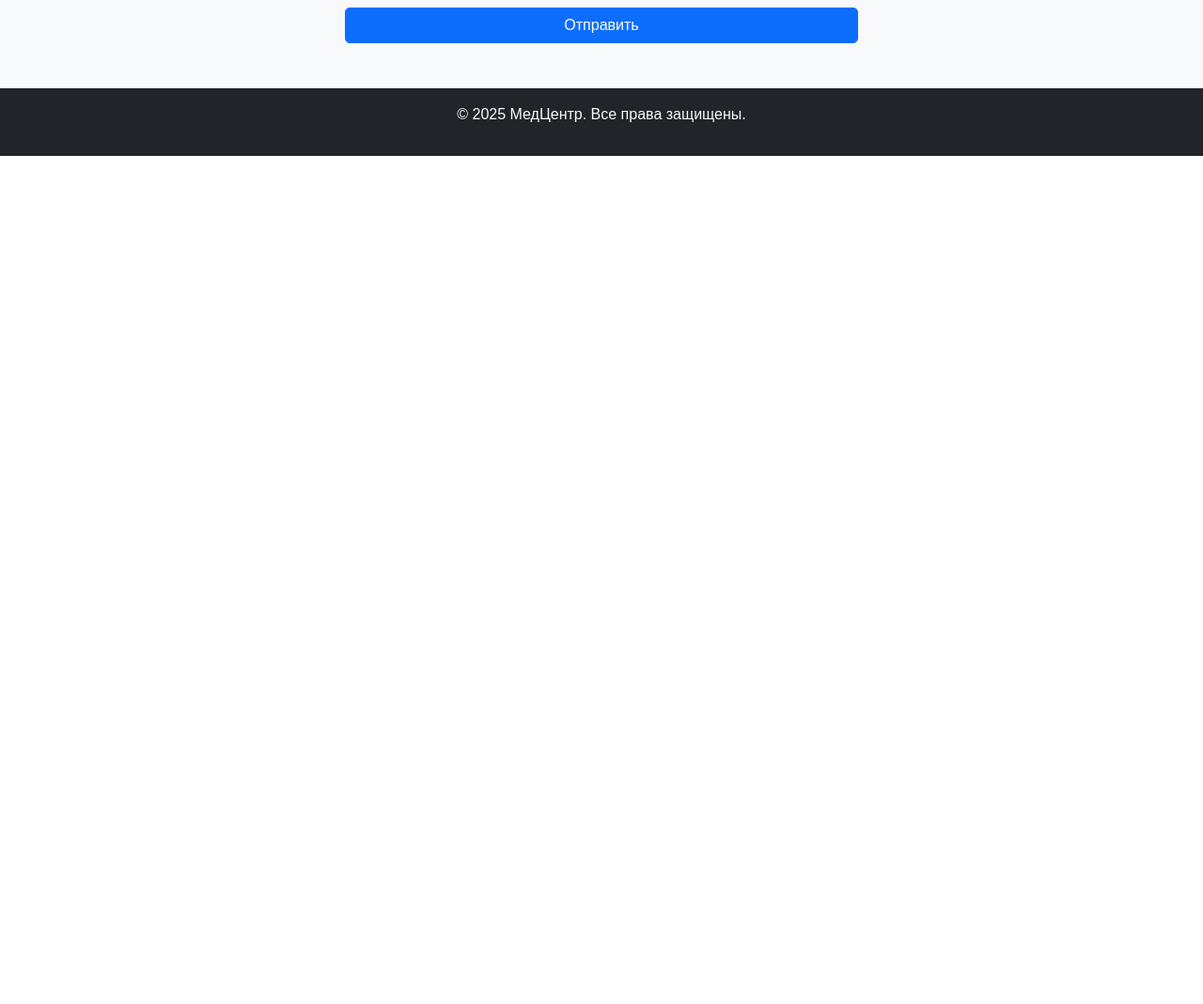
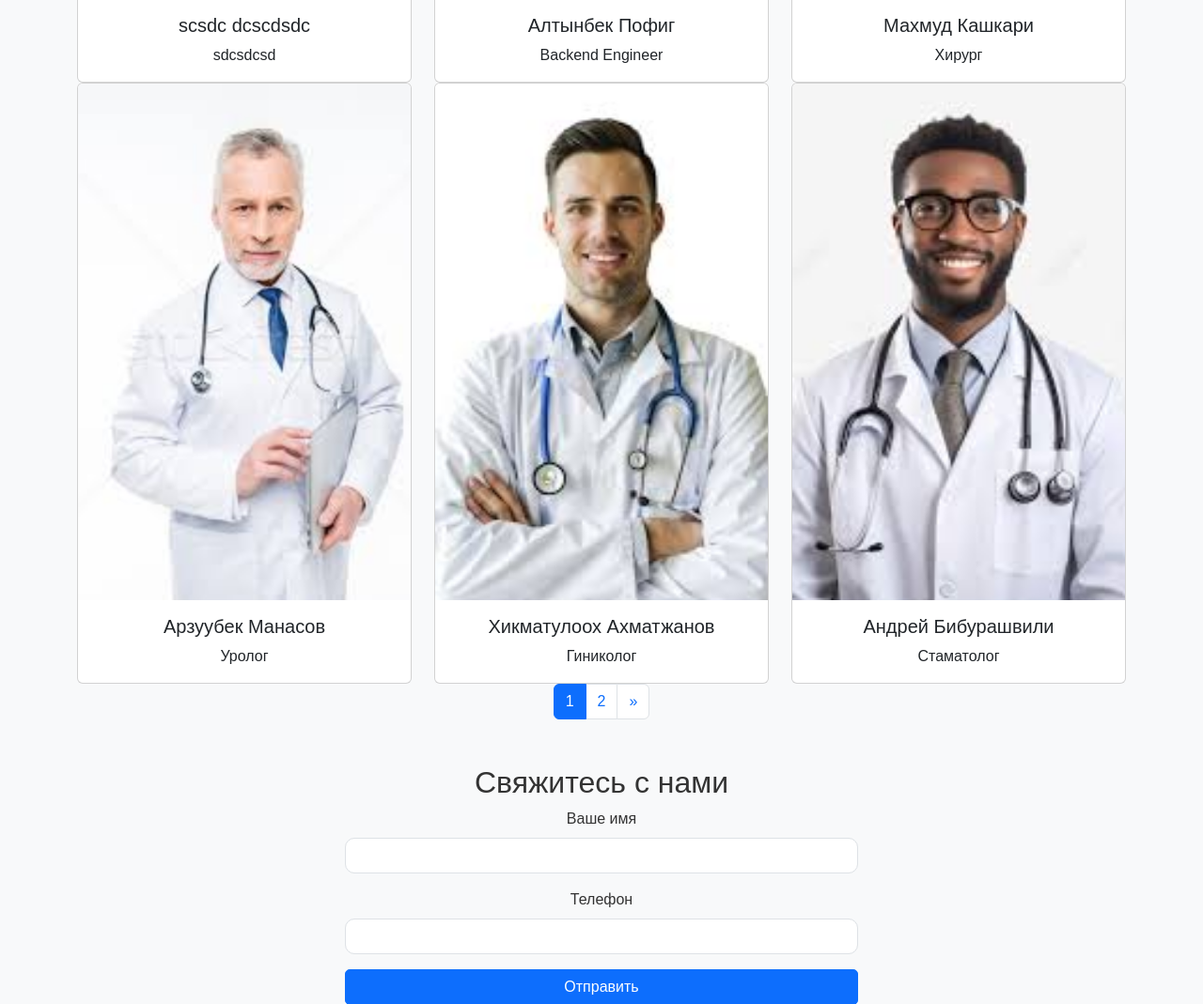
Before and after one commit to MyMindIsCrashed/test1232, a Django app: page / in a window 1280 px wide. Shown: the part 1871-2940 px from the top of the page at 94% size. Before the commit the page ends 2037 px from the top, so only its background shows below. Run offline with Django 4.2, Linux system fonts and the light colour scheme; data comes from the database, SQL or seed files in the repository.

Commit message:
Дабавление поиска, филтра и пагинации

```diff
--- a/myapp/views.py
+++ b/myapp/views.py
@@ -1,17 +1,35 @@
 from django.shortcuts import render
 from .models import Doctors
+from django.db.models import Q
+from django.core.paginator import Paginator
 
 
 def index(request):
-    return render(request, 'myapp/index.html')
+    search_query = request.GET.get('search', '')
+    filter_job = request.GET.get('job', '')
+
+
+
+    doctors = Doctors.objects.filter(
+        Q(first_name__icontains=search_query) |
+        Q(last_name__icontains=search_query) |
+        Q(job_type__icontains=search_query)
+    )
+
+    if filter_job:
+        doctors = doctors.filter(job_type=filter_job)
+
+    paginator = Paginator(doctors, 6)
+    page_number = request.GET.get('page')  # Получаем номер текущей страницы из GET-запроса
+    page_obj = paginator.get_page(page_number)
+
+    return render(request, 'myapp/index.html', {
+        'page_obj': page_obj,  # Передаём объект пагинации в шаблон
+        'search_query': search_query,
+        'filter_job': filter_job,
+    })
+
 
 
 def about(request):
     return render(request, 'myapp/about.html')
-
-
-def test(request):
-
-    doc = Doctors.objects.all()
-
-    return render(request, 'myapp/test.html', {'doc' : doc})
--- a/templates/myapp/index.html
+++ b/templates/myapp/index.html
@@ -1,4 +1,7 @@
 <!DOCTYPE html>
+
+{% load static %}
+
 <html lang="ru">
 <head>
     <meta charset="UTF-8">
@@ -13,7 +16,7 @@
         }
 
         .header {
-            background: url('static/images/Realistic-3D-Background-of-a-Desolate-Hospital-Hallway-and-Closed_10983947_wh1200.jpg') no-repeat center center fixed;
+            background: url('/media/static/media/Realistic-3D-Background-of-a-Desolate-Hospital-Hallway-and-Closed_10983947_wh1200.jpg') no-repeat center center fixed;
             background-size: cover;
             height: 100vh;
             display: flex;
@@ -127,6 +130,11 @@
         object-fit: cover;
         border-radius: 10px;
         }
+
+        .card-img-top {
+            height: 550px;
+            object-fit: cover;
+        }
     </style>
 
     <nav class="navbar navbar-expand-lg navbar-dark">
@@ -137,6 +145,7 @@
             </button>
             <div class="collapse navbar-collapse" id="navbarNav">
                 <ul class="navbar-nav ms-auto">
+
                     <li class="nav-item"><a class="nav-link" href="about/">О нас</a></li>
                     <li class="nav-item"><a class="nav-link" href="#services">Услуги</a></li>
                     <li class="nav-item"><a class="nav-link" href="#doctors">Наши врачи</a></li>
@@ -163,19 +172,19 @@
                 <div class="carousel-item active">
                     <div class="row">
                         <div class="col-md-3">
-                            <img src="static/media/static/media/male-doctor-light-surface_392895-24691" class="d-block w-100 img-fluid" alt="Консультации">
+                            <img src="/media/static/media/download_400_300_jpg_5_80.jpg" class="d-block w-100 img-fluid" alt="Консультации">
                             <p class="text-center mt-2">Консультации специалистов</p>
                         </div>
                         <div class="col-md-3">
-                            <img src="static/images/cu-1_400_300_jpg_5_80.jpg" class="d-block w-100 img-fluid" alt="Диагностика">
+                            <img src="/media/static/media/cu-1_400_300_jpg_5_80.jpg" class="d-block w-100 img-fluid" alt="Диагностика">
                             <p class="text-center mt-2">Диагностика и анализы</p>
                         </div>
                         <div class="col-md-3">
-                            <img src="static/images/download-4_400_300_jpg_5_80.jpg" class="d-block w-100 img-fluid" alt="Хирургия">
+                            <img src="/media/static/media/download-4_400_300_jpg_5_80.jpg" class="d-block w-100 img-fluid" alt="Хирургия">
                             <p class="text-center mt-2">Хирургические операции</p>
                         </div>
                         <div class="col-md-3">
-                            <img src="static/images/download_400_300_jpg_5_80.jpg" class="d-block w-100 img-fluid" alt="Терапия">
+                            <img src="/media/static/media/download_400_300_jpg_5_80.jpg" class="d-block w-100 img-fluid" alt="Терапия">
                             <p class="text-center mt-2">Терапевтическое лечение</p>
                         </div>
                     </div>
@@ -184,19 +193,19 @@
                 <div class="carousel-item">
                     <div class="row">
                         <div class="col-md-3">
-                            <img src="static/media/static/media/download-3_400_300_jpg_5_80.jpg" class="d-block w-100 img-fluid" alt="Консультации">
+                            <img src="/media/static/media/download-3_400_300_jpg_5_80.jpg" class="d-block w-100 img-fluid" alt="Консультации">
                             <p class="text-center mt-2">Консультации специалистов</p>
                         </div>
                         <div class="col-md-3">
-                            <img src="static/images/eye-exams-grayling-mi_400_300_jpg_5_80.jpg" class="d-block w-100 img-fluid" alt="Диагностика">
+                            <img src="/media/static/media/eye-exams-grayling-mi_400_300_jpg_5_80.jpg" class="d-block w-100 img-fluid" alt="Диагностика">
                             <p class="text-center mt-2">Диагностика и анализы</p>
                         </div>
                         <div class="col-md-3">
-                            <img src="static/images/surgery_400_300_jpg_5_80.jpg" class="d-block w-100 img-fluid" alt="Хирургия">
+                            <img src="/media/static/media/surgery_400_300_jpg_5_80.jpg" class="d-block w-100 img-fluid" alt="Хирургия">
                             <p class="text-center mt-2">Хирургические операции</p>
                         </div>
                         <div class="col-md-3">
-                            <img src="static/images/img_nduwnji3mji3_400_300_jpg_5_80.jpg" class="d-block w-100 img-fluid" alt="Услуга">
+                            <img src="/media/static/media/img_nduwnji3mji3_400_300_jpg_5_80.jpg" class="d-block w-100 img-fluid" alt="Услуга">
                             <p class="text-center mt-2">Прочее</p>
                         </div>
                     </div>
@@ -217,35 +226,66 @@
 
     <section class="container my-5" id="doctors">
         <h2 class="text-center text-gradient">Наши специалисты</h2>
+
+        <!-- Форма для поиска и фильтрации -->
+        <form method="get" class="row justify-content-center mb-4">
+            <div class="col-md-4">
+                <input type="text" name="search" class="form-control" placeholder="Поиск..." value="{{ search_query }}">
+            </div>
+            <div class="col-md-3">
+                <select name="job" class="form-select">
+                    <option value="">Все специальности</option>
+                    <option value="Терапевт" {% if filter_job == 'Терапевт' %}selected{% endif %}>Терапевт</option>
+                    <option value="Хирург" {% if filter_job == 'Хирург' %}selected{% endif %}>Хирург</option>
+                    <option value="Педиатр" {% if filter_job == 'Педиатр' %}selected{% endif %}>Педиатр</option>
+                </select>
+            </div>
+            <div class="col-md-2">
+                <button type="submit" class="btn btn-primary w-100">Применить</button>
+            </div>
+        </form>
+
+        <!-- Список врачей -->
         <div class="row">
+            {% for doctor in page_obj %}
             <div class="col-md-4">
                 <div class="card">
-                <img src="static/images/male-doctor-light-surface_392895-24691.avif" class="card-img-top" alt="Доктор">
+                    <img src="{{ doctor.doctor_img.url }}" class="card-img-top" alt="Доктор">
                     <div class="card-body text-center">
-                    <h5 class="card-title">Дмитрий Иванов</h5>
-                    <p class="card-text">Хирург, 15 лет опыта</p>
+                        <h5 class="card-title">{{ doctor.first_name }} {{ doctor.last_name }}</h5>
+                        <p class="card-text">{{ doctor.job_type }}</p>
                     </div>
                 </div>
             </div>
-        <div class="col-md-4">
-            <div class="card">
-                <img src="static/images/female-doctor-hospital-with-stethoscope_23-2148827776.avif" class="card-img-top" alt="Доктор">
-                <div class="card-body text-center">
-                    <h5 class="card-title">Анна Смирнова</h5>
-                    <p class="card-text">Терапевт, 10 лет опыта</p>
+            {% endfor %}
         </div>
-            </div>
-        </div>
-        <div class="col-md-4">
-            <div class="card">
-                <img src="static/images/igor.jpg" class="card-img-top" alt="Доктор">
-                <div class="card-body text-center">
-                    <h5 class="card-title">Игорь Петров</h5>
-                    <p class="card-text">Кардиолог, 12 лет опыта</p>
-                </div>
-            </div>
-        </div>
-    </div>
+
+        <!-- Пагинация -->
+        <nav aria-label="Пагинация">
+            <ul class="pagination justify-content-center">
+                {% if page_obj.has_previous %}
+                <li class="page-item">
+                    <a class="page-link" href="?page={{ page_obj.previous_page_number }}&search={{ search_query }}&job={{ filter_job }}" aria-label="Предыдущая">
+                        <span aria-hidden="true">&laquo;</span>
+                    </a>
+                </li>
+                {% endif %}
+
+                {% for num in page_obj.paginator.page_range %}
+                <li class="page-item {% if page_obj.number == num %}active{% endif %}">
+                    <a class="page-link" href="?page={{ num }}&search={{ search_query }}&job={{ filter_job }}">{{ num }}</a>
+                </li>
+                {% endfor %}
+
+                {% if page_obj.has_next %}
+                <li class="page-item">
+                    <a class="page-link" href="?page={{ page_obj.next_page_number }}&search={{ search_query }}&job={{ filter_job }}" aria-label="Следующая">
+                        <span aria-hidden="true">&raquo;</span>
+                    </a>
+                </li>
+                {% endif %}
+            </ul>
+        </nav>
     </section>
 
 <section class="container my-5" id="contact">
--- a/temple/urls.py
+++ b/temple/urls.py
@@ -25,7 +25,6 @@ urlpatterns = [
     path('admin/', admin.site.urls),
     path('', views.index),
     path('about/', views.about),
-    path('test/', views.test)
 ]
 
 if settings.DEBUG:
```
Also changed, not shown: templates/myapp/test.html (deleted, +0 -14 lines). Lines whose indentation alone changed are shown as unchanged.
